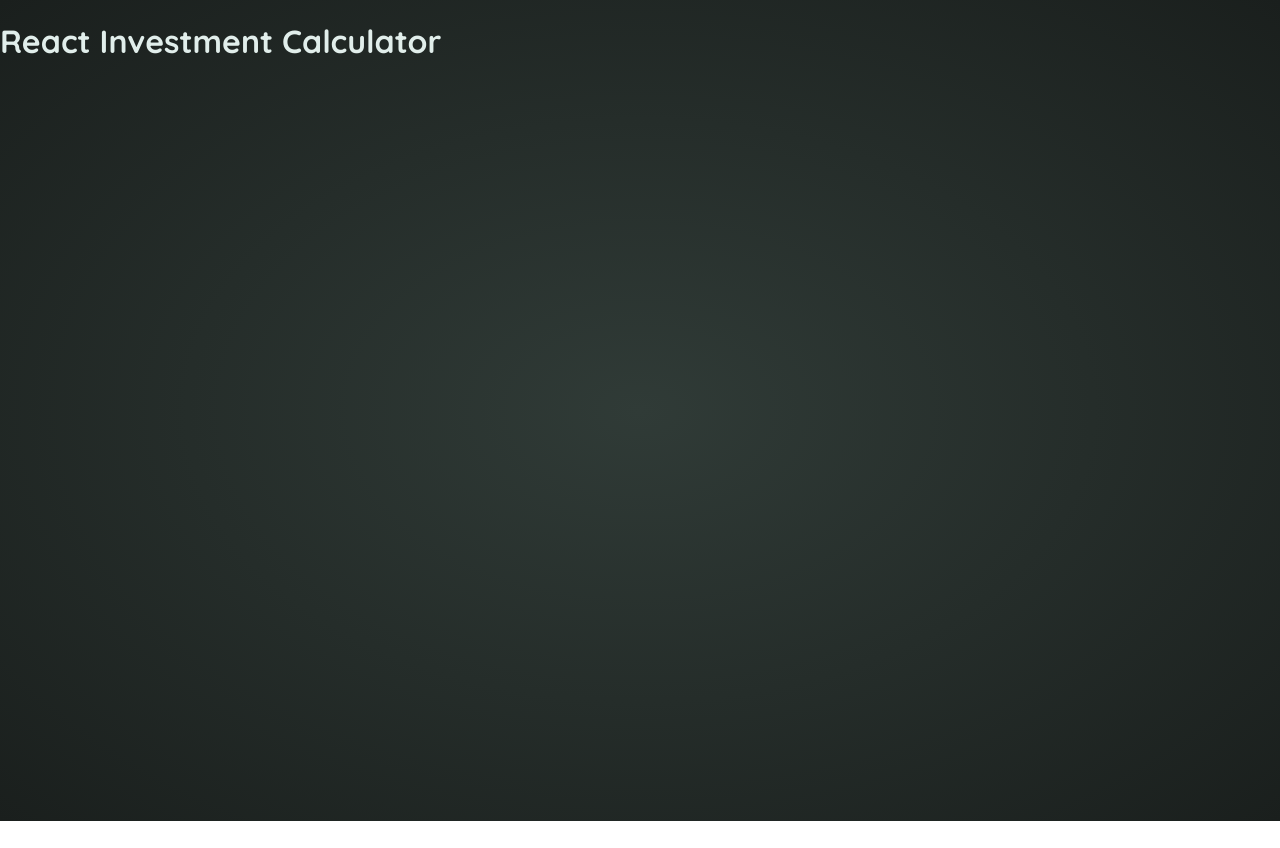
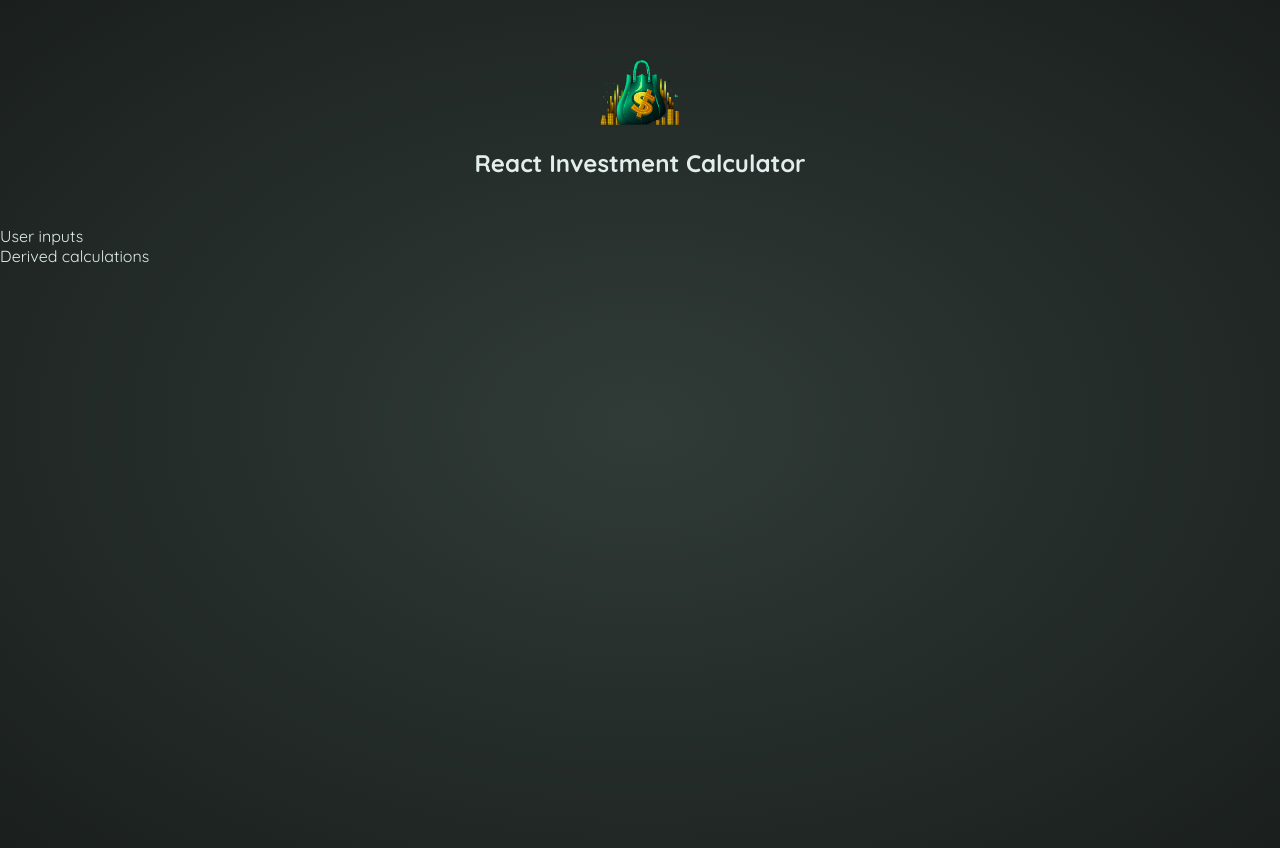
Before and after one commit to adritek/react-investment-calculator, a React (Vite) app: page / in a window 1280 px wide. Before the commit the page ends 821 px from the top, so only its background shows below. Built offline with nearby package versions, Linux system fonts and the light colour scheme.

Commit message:
Scafold out header component

```diff
--- a/src/App.jsx
+++ b/src/App.jsx
@@ -1,7 +1,13 @@
+import Header from './Components/Header/Header';
+
 function App() {
   return (
-    <h1>React Investment Calculator</h1>
-  )
+    <>
+      <Header />
+      <div>User inputs</div>
+      <div>Derived calculations</div>
+    </>
+  );
 }
 
-export default App
+export default App;
--- /dev/null
+++ b/src/Components/Header/Header.jsx
@@ -0,0 +1,10 @@
+import logo from '../../assets/investment-calculator-logo.png';
+
+export default function Header() {
+  return (
+    <header id="header">
+      <img src={logo} alt="A mountain that is made of money" />
+      <h1>React Investment Calculator</h1>
+    </header>
+  );
+}
```
Also changed, not shown: 1 other file (tests, documents, lock files or other folders).
